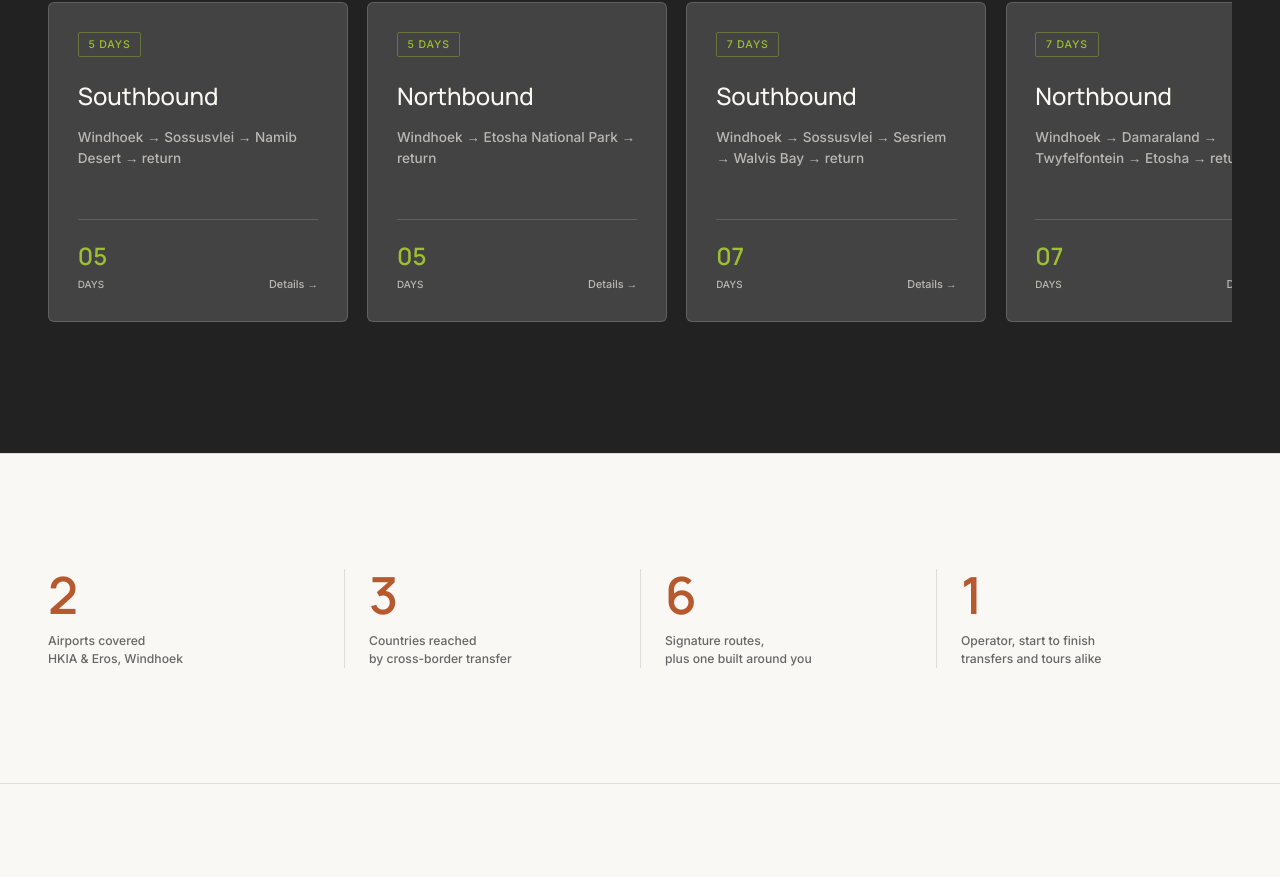
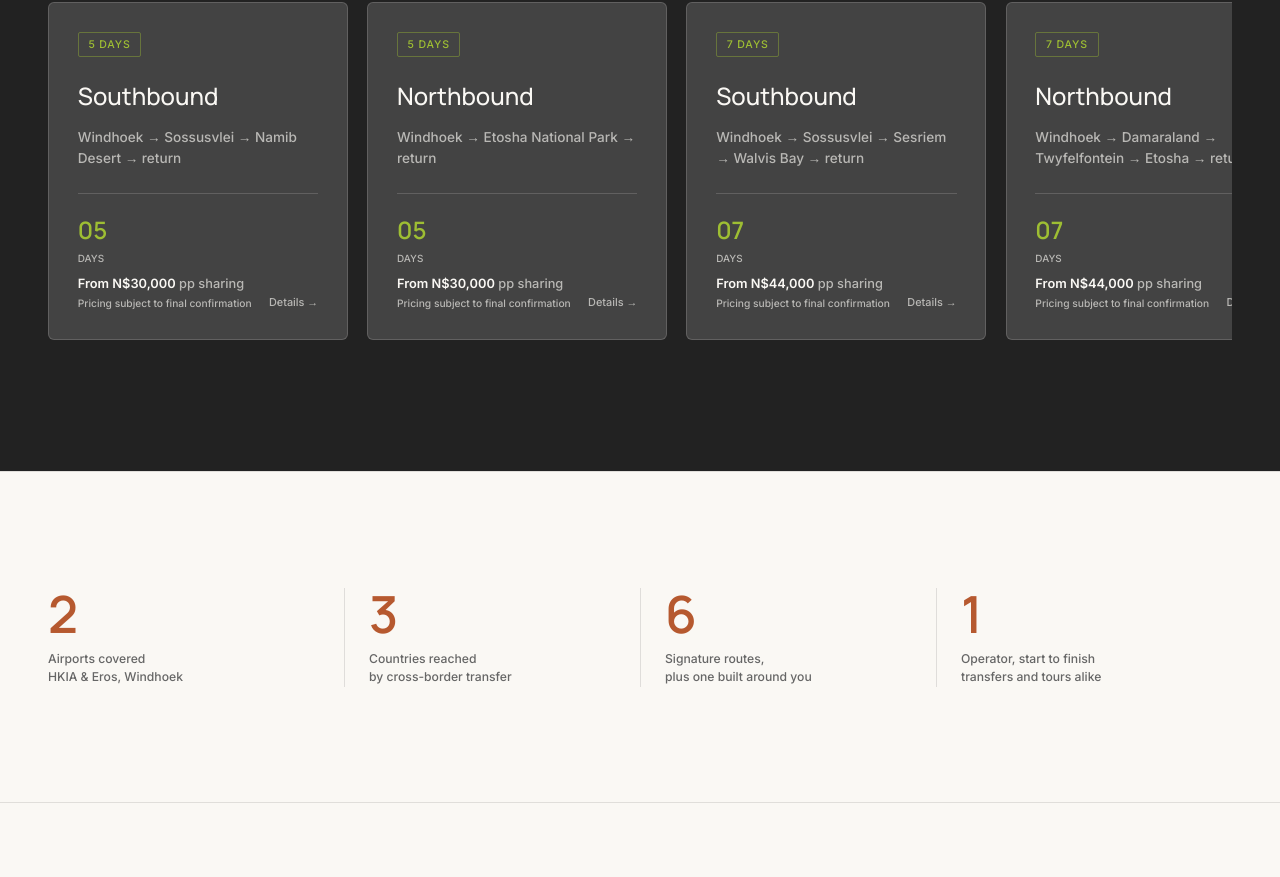
Before and after one commit to tsegale/tot-wa, a plain HTML site: page index.html in a window 1280 px wide. Shown: the part 3266-4143 px from the top of the page. Drawn offline with Linux system fonts and the light colour scheme.

Commit message:
feat(tours): source package pricing from a shared data file
Add js/tours-data.js as the single source of truth for tour package
pricing (name, route, days, price, priceConfirmed), rendered onto the
homepage journey cards and Tours & Safaris package listings via
js/tours-pricing.js. Unconfirmed prices get a "From" prefix and a
muted confirmation note automatically, no template changes needed
when a price is finalized.

```diff
--- a/css/style.css
+++ b/css/style.css
@@ -311,6 +311,9 @@ section{padding:clamp(4.5rem,9vw,7.5rem) clamp(1.2rem,4vw,3rem);}
 }
 .journey-days{font-family:var(--display); font-size:1.5rem; font-weight:600; color:var(--olive);}
 .journey-days span{font-family:var(--body); font-size:0.62rem; color:var(--stone-light); display:block; text-transform:uppercase; margin-top:0.2rem; font-weight:500;}
+.journey-meta-left{display:flex; flex-direction:column; gap:0.5rem;}
+.journey-price .price-amount{font-family:var(--body); font-weight:600; font-size:0.8rem; color:var(--sand); display:block;}
+.journey-price .price-unit{font-weight:500; color:var(--stone-light);}
 .journey-link{font-family:var(--body); font-size:0.68rem; color:var(--stone-light); text-align:right;}
 
 /* ---- stats / trust ---- */
@@ -468,7 +471,16 @@ nav.links a.active{color:var(--olive);}
 .package-tag{font-family:var(--body); font-size:0.66rem; letter-spacing:0.08em; text-transform:uppercase; color:var(--clay); border:1px solid rgba(182,89,47,0.35); padding:0.25rem 0.6rem; border-radius:2px;}
 .package-days{font-family:var(--display); font-weight:600; font-size:1.6rem; color:var(--ink); text-align:right; line-height:1;}
 .package-days span{display:block; font-family:var(--body); font-size:0.6rem; color:var(--stone); text-transform:uppercase; margin-top:0.2rem; font-weight:500;}
-.package-body h3{font-family:var(--display); font-weight:500; font-size:1.5rem; margin-bottom:0.7rem;}
+.package-body h3{font-family:var(--display); font-weight:500; font-size:1.5rem; margin-bottom:0.5rem;}
+.package-price{margin-bottom:0.8rem;}
+.package-price .price-amount{font-family:var(--display); font-weight:600; font-size:1.1rem; color:var(--ink); display:block;}
+.package-price .price-unit{font-family:var(--body); font-weight:500; font-size:0.7rem; color:var(--stone);}
+.package-card.custom .package-price .price-amount{color:var(--sand);}
+.package-card.custom .package-price .price-unit{color:var(--stone-light);}
+.price-note{font-family:var(--body); font-weight:500; font-size:0.64rem; display:block; margin-top:0.2rem; line-height:1.4;}
+.journey-price .price-note{color:var(--stone-light);}
+.package-price .price-note{color:var(--stone);}
+.package-card.custom .package-price .price-note{color:var(--stone-light);}
 .package-route{font-size:0.85rem; color:var(--stone); margin-bottom:1rem; line-height:1.5;}
 .package-highlights{display:flex; flex-wrap:wrap; gap:0.5rem; margin-bottom:1.4rem;}
 .package-highlights span{font-family:var(--body); font-size:0.7rem; background:var(--sand-deep); color:var(--ink); padding:0.3rem 0.7rem; border-radius:2px;}
--- a/index.html
+++ b/index.html
@@ -215,7 +215,10 @@
       <h3>Southbound</h3>
       <p class="journey-route">Windhoek &rarr; Sossusvlei &rarr; Namib Desert &rarr; return</p>
       <div class="journey-meta">
+        <div class="journey-meta-left">
           <div class="journey-days">05<span>Days</span></div>
+          <div class="journey-price" data-tour="5-day-south"></div>
+        </div>
         <div class="journey-link">Details &rarr;</div>
       </div>
     </div>
@@ -224,7 +227,10 @@
       <h3>Northbound</h3>
       <p class="journey-route">Windhoek &rarr; Etosha National Park &rarr; return</p>
       <div class="journey-meta">
+        <div class="journey-meta-left">
           <div class="journey-days">05<span>Days</span></div>
+          <div class="journey-price" data-tour="5-day-north"></div>
+        </div>
         <div class="journey-link">Details &rarr;</div>
       </div>
     </div>
@@ -233,7 +239,10 @@
       <h3>Southbound</h3>
       <p class="journey-route">Windhoek &rarr; Sossusvlei &rarr; Sesriem &rarr; Walvis Bay &rarr; return</p>
       <div class="journey-meta">
+        <div class="journey-meta-left">
           <div class="journey-days">07<span>Days</span></div>
+          <div class="journey-price" data-tour="7-day-south"></div>
+        </div>
         <div class="journey-link">Details &rarr;</div>
       </div>
     </div>
@@ -242,7 +251,10 @@
       <h3>Northbound</h3>
       <p class="journey-route">Windhoek &rarr; Damaraland &rarr; Twyfelfontein &rarr; Etosha &rarr; return</p>
       <div class="journey-meta">
+        <div class="journey-meta-left">
           <div class="journey-days">07<span>Days</span></div>
+          <div class="journey-price" data-tour="7-day-north"></div>
+        </div>
         <div class="journey-link">Details &rarr;</div>
       </div>
     </div>
@@ -251,7 +263,10 @@
       <h3>Namibia's Best</h3>
       <p class="journey-route">Sossusvlei &rarr; Swakopmund &rarr; Damaraland &rarr; Etosha &rarr; Windhoek</p>
       <div class="journey-meta">
+        <div class="journey-meta-left">
           <div class="journey-days">10<span>Days</span></div>
+          <div class="journey-price" data-tour="10-day-best"></div>
+        </div>
         <div class="journey-link">Details &rarr;</div>
       </div>
     </div>
@@ -260,7 +275,10 @@
       <h3>Build your own</h3>
       <p class="journey-route">Tell us your dates, pace and interests. We build the route around it.</p>
       <div class="journey-meta">
+        <div class="journey-meta-left">
           <div class="journey-days">-<span>Flexible</span></div>
+          <div class="journey-price" data-tour="custom"></div>
+        </div>
         <div class="journey-link">Start a request &rarr;</div>
       </div>
     </div>
@@ -367,6 +385,8 @@
   </div>
 </footer>
 
+<script src="js/tours-data.js"></script>
+<script src="js/tours-pricing.js"></script>
 <script src="js/main.js"></script>
 </body>
 </html>
--- /dev/null
+++ b/js/tours-data.js
@@ -0,0 +1,47 @@
+// TOT WA: single source of truth for tour package pricing. Update a price
+// or flip priceConfirmed here, every page that reads it (via js/tours-pricing.js)
+// picks it up automatically, no template edits needed.
+const TOUR_PACKAGES = {
+  "5-day-south": {
+    name: "5-Day Southbound",
+    route: "Windhoek → Sossusvlei → Namib Desert → return",
+    days: 5,
+    price: 30000, // N$, per person sharing — PROVISIONAL, pending Etienne sign-off
+    priceConfirmed: false,
+  },
+  "5-day-north": {
+    name: "5-Day Northbound",
+    route: "Windhoek → Etosha National Park → return",
+    days: 5,
+    price: 30000,
+    priceConfirmed: false,
+  },
+  "7-day-south": {
+    name: "7-Day Southbound",
+    route: "Windhoek → Sossusvlei → Sesriem → Walvis Bay → return",
+    days: 7,
+    price: 44000,
+    priceConfirmed: false,
+  },
+  "7-day-north": {
+    name: "7-Day Northbound",
+    route: "Windhoek → Damaraland → Twyfelfontein → Etosha → return",
+    days: 7,
+    price: 44000,
+    priceConfirmed: false,
+  },
+  "10-day-best": {
+    name: "Namibia's Best (10 Days)",
+    route: "Sossusvlei → Swakopmund → Damaraland → Etosha → Windhoek",
+    days: 10,
+    price: 63000,
+    priceConfirmed: false,
+  },
+  "custom": {
+    name: "Build Your Own",
+    route: "Flexible, built around your dates and interests",
+    days: null,
+    price: null,
+    priceConfirmed: false,
+  },
+};
--- /dev/null
+++ b/js/tours-pricing.js
@@ -0,0 +1,24 @@
+// TOT WA: renders package pricing from js/tours-data.js into any element
+// carrying a data-tour attribute. Centralizing the render here means a price
+// or priceConfirmed change in tours-data.js is the only edit ever needed,
+// the "From" prefix and confirmation note appear or drop on their own.
+
+function formatPriceNAD(amount) {
+  const wholeNumber = Math.round(amount);
+  return 'N$' + wholeNumber.toString().replace(/\B(?=(\d{3})+(?!\d))/g, ',');
+}
+
+document.querySelectorAll('[data-tour]').forEach((priceEl) => {
+  const pkg = TOUR_PACKAGES[priceEl.dataset.tour];
+  if (!pkg || pkg.price == null) {
+    priceEl.hidden = true;
+    return;
+  }
+
+  const prefix = pkg.priceConfirmed ? '' : 'From ';
+  let html = `<span class="price-amount">${prefix}${formatPriceNAD(pkg.price)}<span class="price-unit"> pp sharing</span></span>`;
+  if (!pkg.priceConfirmed) {
+    html += '<span class="price-note">Pricing subject to final confirmation</span>';
+  }
+  priceEl.innerHTML = html;
+});
```
Also changed, not shown: tours-safaris.html (+8 -0 lines). Lines whose indentation alone changed are shown as unchanged.
